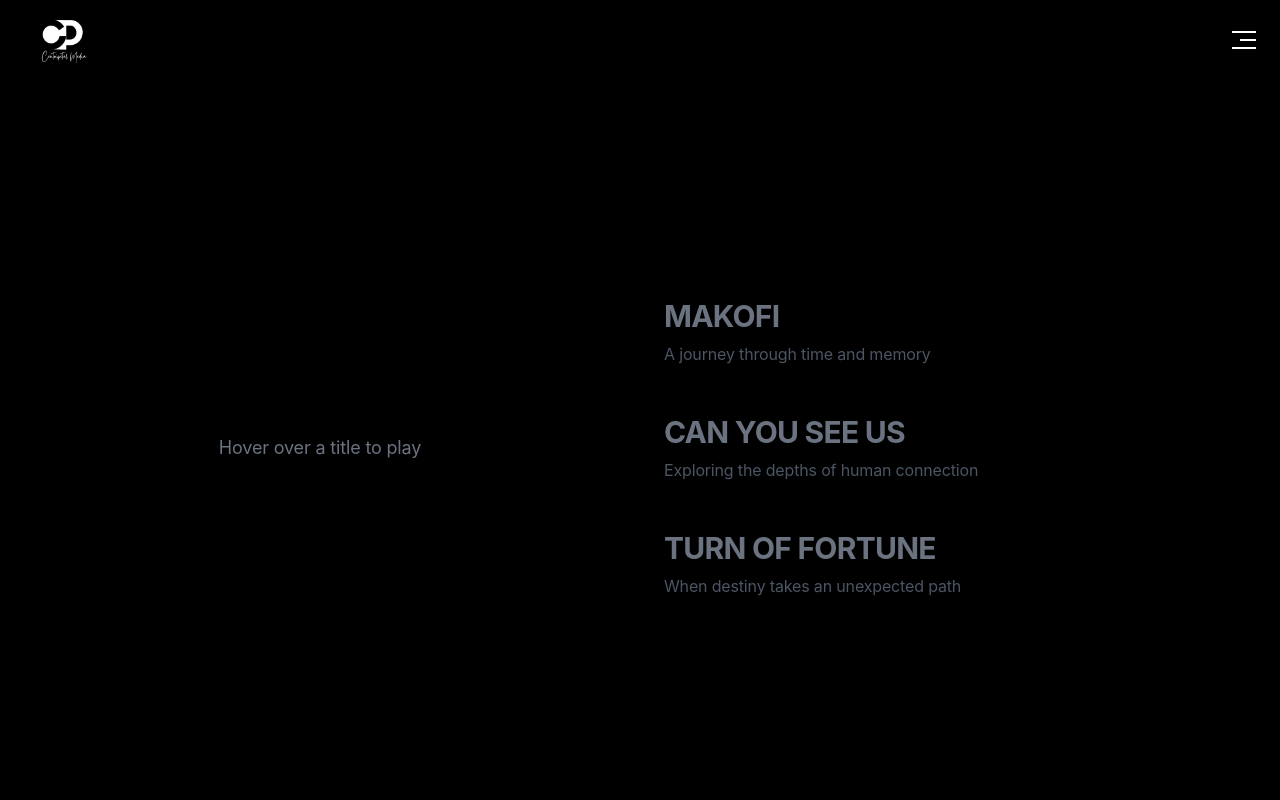
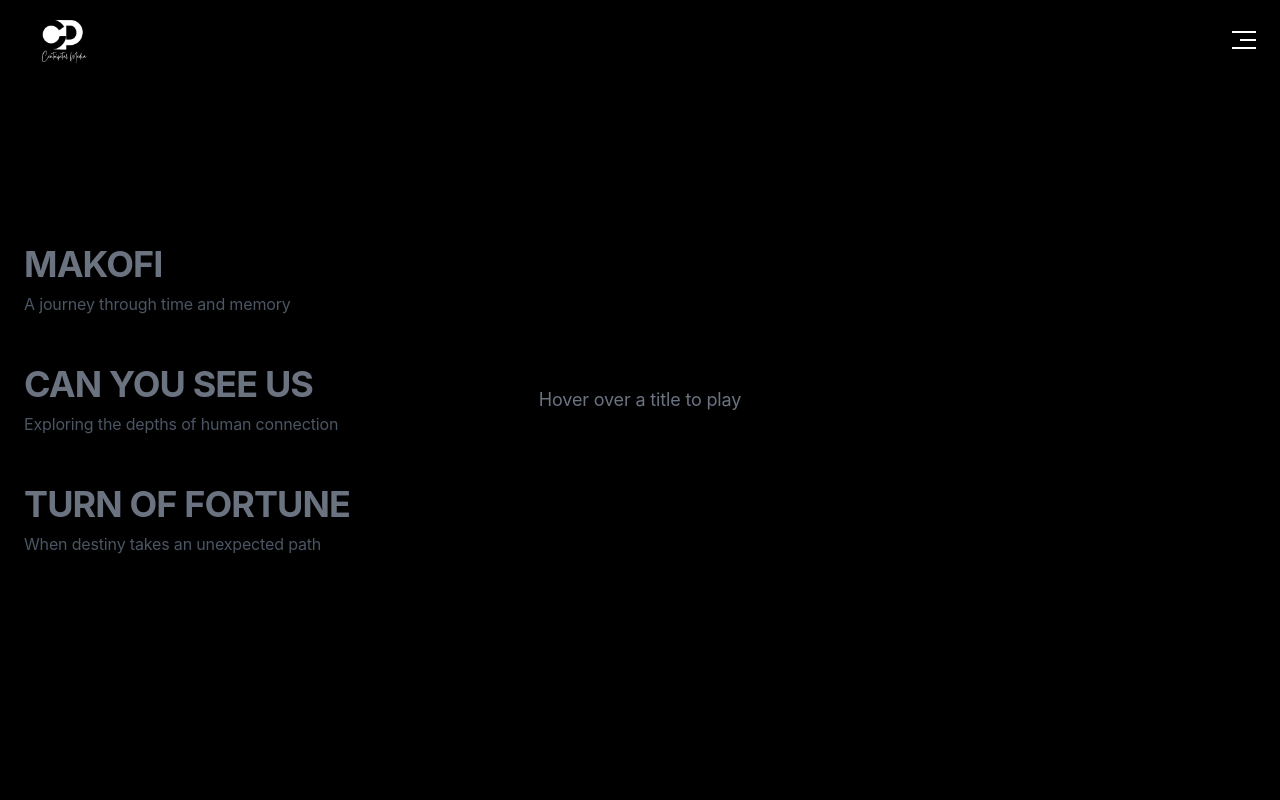
Before and after one commit to Mainza714/sg-3bbfc5cc-69cd-4878-9aaa-1b5533acc791-1781104711, a Next.js app: page / in a window 1280 px wide. Shown: the top 800 px of the page. Built offline with nearby package versions, Linux system fonts and the light colour scheme.

Commit message:
feat(home): Update VideoShowcase to display hover list on top of videos

```diff
--- a/src/components/home/VideoShowcase.tsx
+++ b/src/components/home/VideoShowcase.tsx
@@ -1,3 +1,4 @@
+
 import { useState, useRef, useEffect } from "react";
 import Link from "next/link";
 
@@ -59,10 +60,9 @@ export function VideoShowcase() {
   };
 
   return (
-    <section className="min-h-screen bg-black text-white flex items-center">
-      <div className="container mx-auto px-4 md:px-6 pt-24">
-        <div className="grid grid-cols-1 lg:grid-cols-2 gap-12">
-          <div className="relative aspect-video bg-black">
+    <section className="relative min-h-screen bg-black text-white">
+      {/* Video Background Layer */}
+      <div className="absolute inset-0 z-0">
         {videos.map((video) => (
           <div
             key={video.id}
@@ -91,8 +91,10 @@ export function VideoShowcase() {
         )}
       </div>
 
-          <div className="flex flex-col justify-center">
-            <ul className="space-y-12">
+      {/* Content Layer (on top of videos) */}
+      <div className="relative z-10 container mx-auto px-4 md:px-6 h-screen flex items-center">
+        <div className="w-full md:w-1/2 lg:w-2/5">
+          <ul className="space-y-12 py-12">
             {videos.map((video) => (
               <li
                 key={video.id}
@@ -102,7 +104,7 @@ export function VideoShowcase() {
               >
                 <Link href={`/work/${video.id}`}>
                   <div className="cursor-pointer">
-                      <h3 className={`text-2xl md:text-3xl font-bold tracking-tight transition-colors duration-300 ${
+                    <h3 className={`text-3xl md:text-4xl font-bold tracking-tight transition-colors duration-300 ${
                       activeVideo === video.id ? "text-white" : "text-gray-500"
                     } group-hover:text-white`}>
                       {video.title}
@@ -119,7 +121,6 @@ export function VideoShowcase() {
           </ul>
         </div>
       </div>
-      </div>
     </section>
   );
 }
```
Lines whose indentation alone changed are shown as unchanged.
